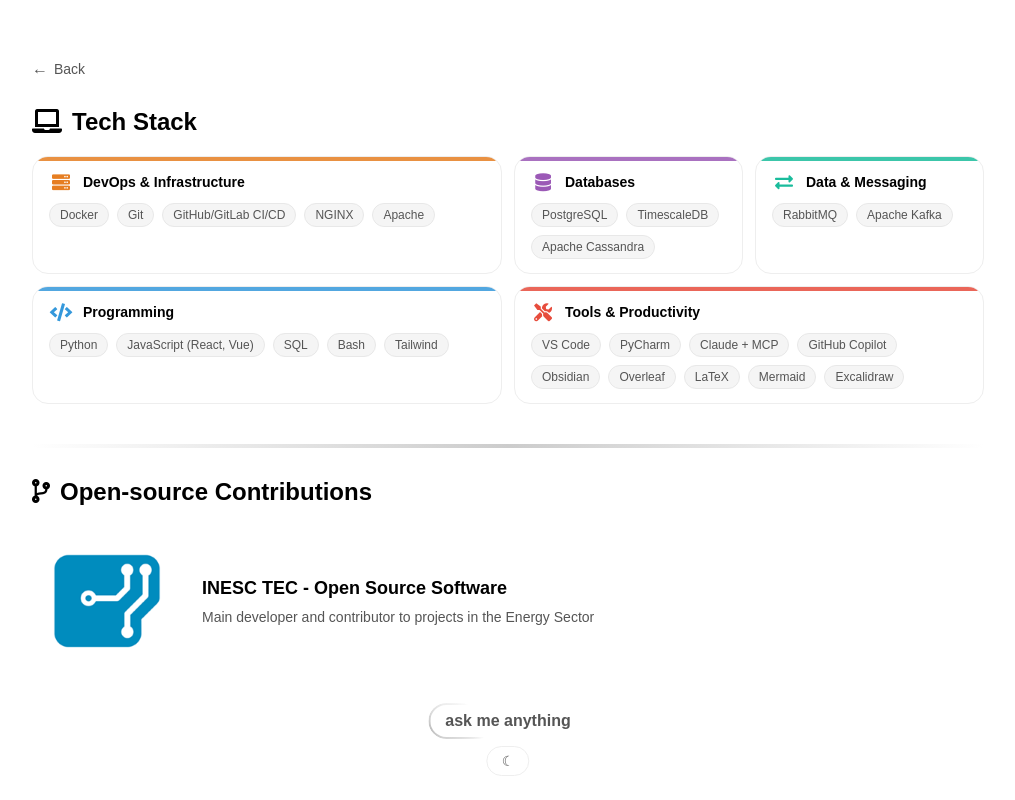
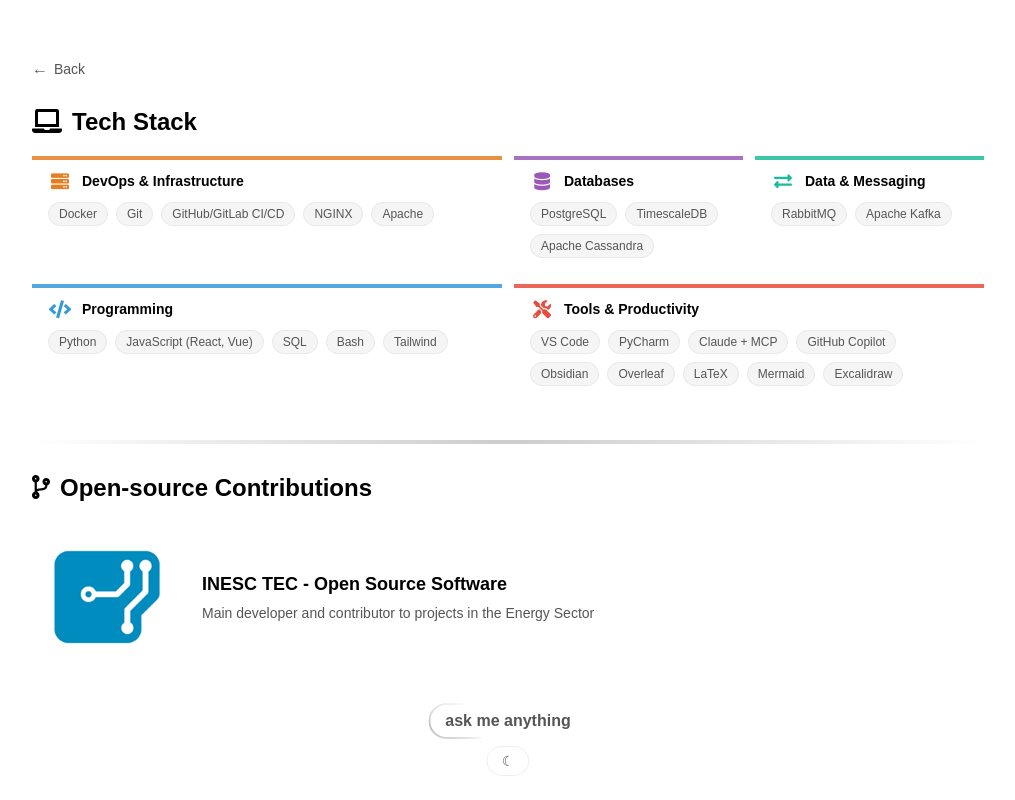
Before and after one commit to itsjrsa/itsjrsa.github.io, a React (Vite) app: page /programming in a window 1280 px wide. Shown: the whole page, without its empty margins (132-1147 px from the left). Built offline with nearby package versions, Linux system fonts and the light colour scheme.

Commit message:
remove card backgrounds from tech stack section

```diff
--- a/src/components/programming/TechStack.module.css
+++ b/src/components/programming/TechStack.module.css
@@ -36,23 +36,7 @@
 /* Bento Card Base */
 .bentoCard {
   position: relative;
-  background: var(--color-bg-card);
-  border: 1px solid var(--color-border);
-  border-radius: 16px;
   overflow: hidden;
-  transition: border-color 0.3s ease,
-              transform 0.2s ease,
-              box-shadow 0.3s ease;
-}
-
-.bentoCard:hover {
-  border-color: var(--color-border-hover);
-  transform: translateY(-2px);
-  box-shadow: 0 8px 24px rgba(0, 0, 0, 0.08);
-}
-
-[data-theme="dark"] .bentoCard:hover {
-  box-shadow: 0 8px 24px rgba(0, 0, 0, 0.3);
 }
 
 /* Accent Bar */
```
